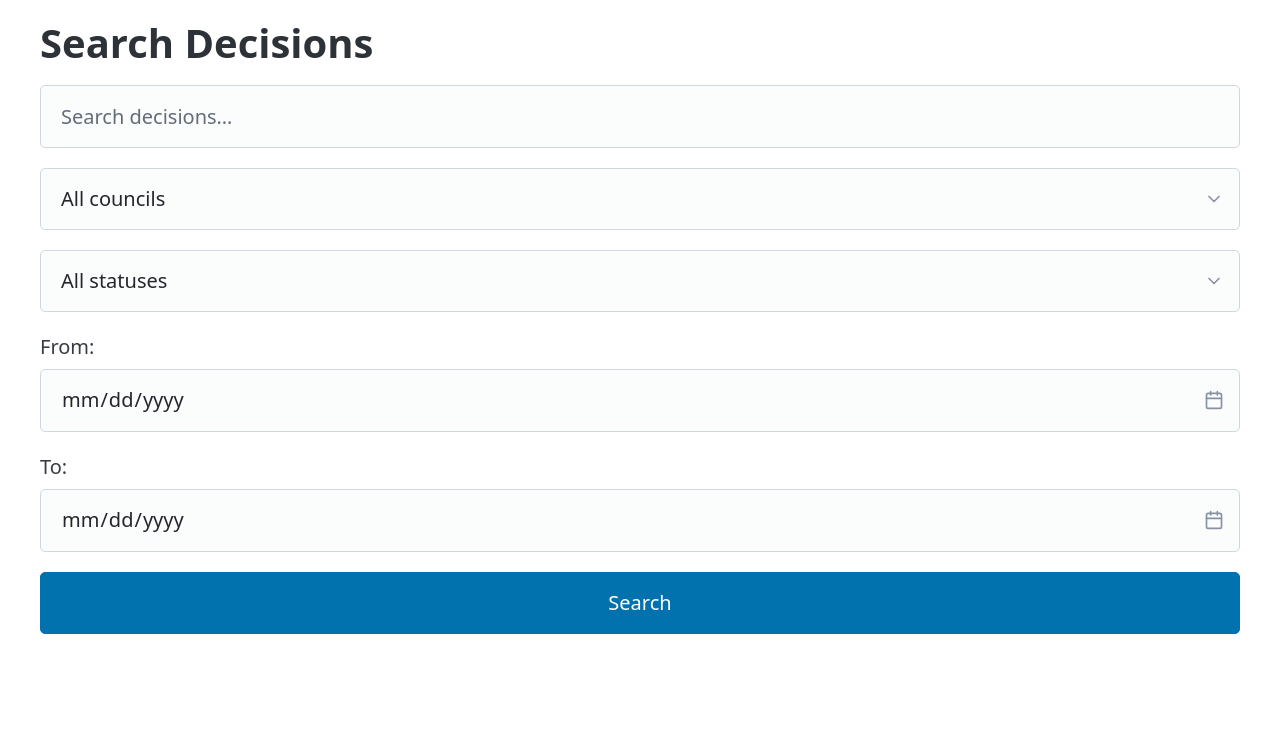
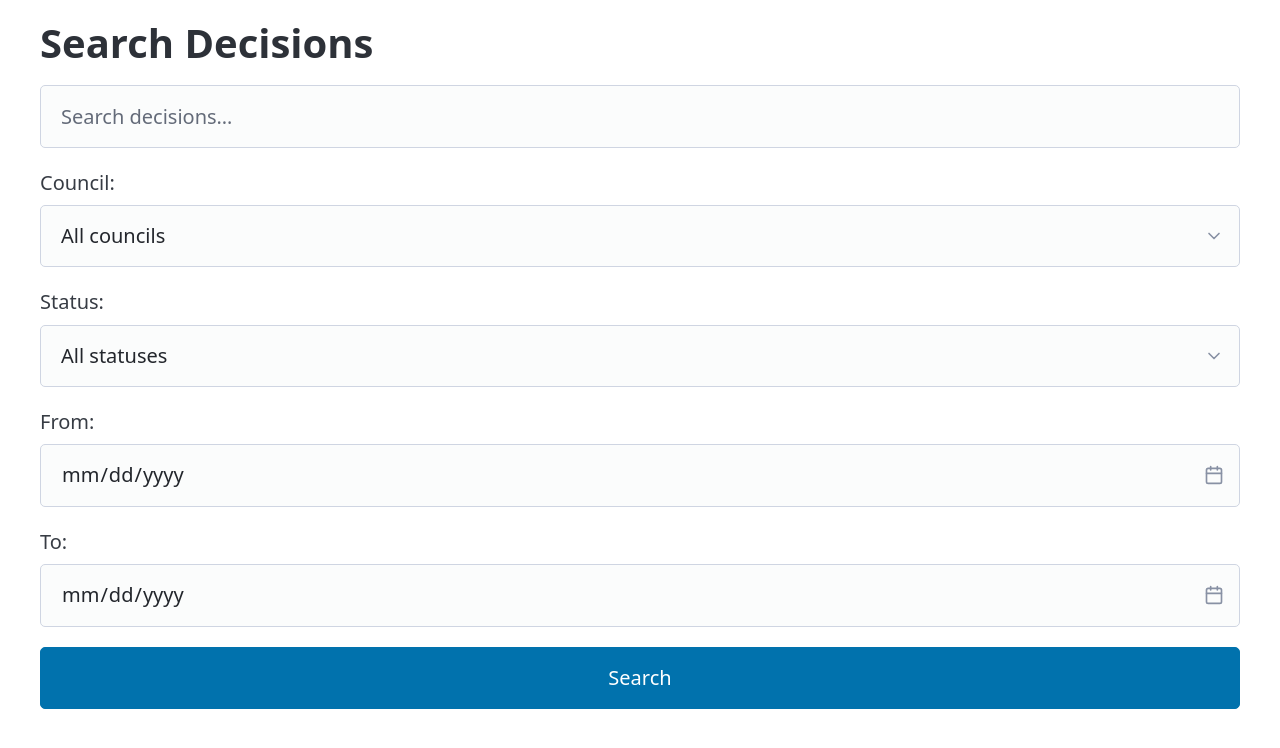
Before and after one commit to DemocracyClub/lgsf-web, a Django app: page /decisions/search in a window 1280 px wide. Shown: the top 748 px of the page. Run offline with Django 5.2, Linux system fonts and the light colour scheme; data that the repository does not hold is empty; some libraries are stand-ins or nearby versions.

Commit message:
label the filters

```diff
--- a/lgsf_web/apps/core/templates/core/decision_search.html
+++ b/lgsf_web/apps/core/templates/core/decision_search.html
@@ -13,7 +13,9 @@
 
         <form method="get">
             {{ form.q }}
+            {{ form.council.label_tag }}
             {{ form.council }}
+            {{ form.status.label_tag }}
             {{ form.status }}
             {{ form.publication_date_from.label_tag }}
             {{ form.publication_date_from }}
```
